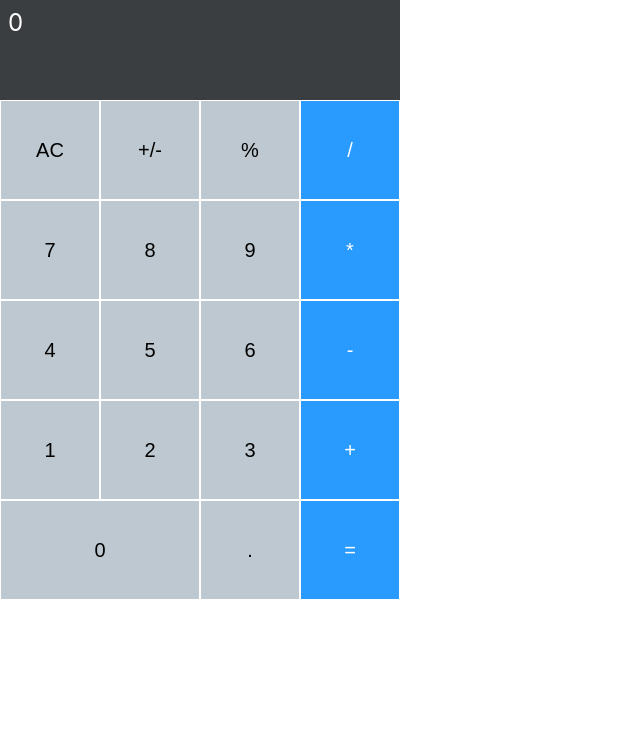
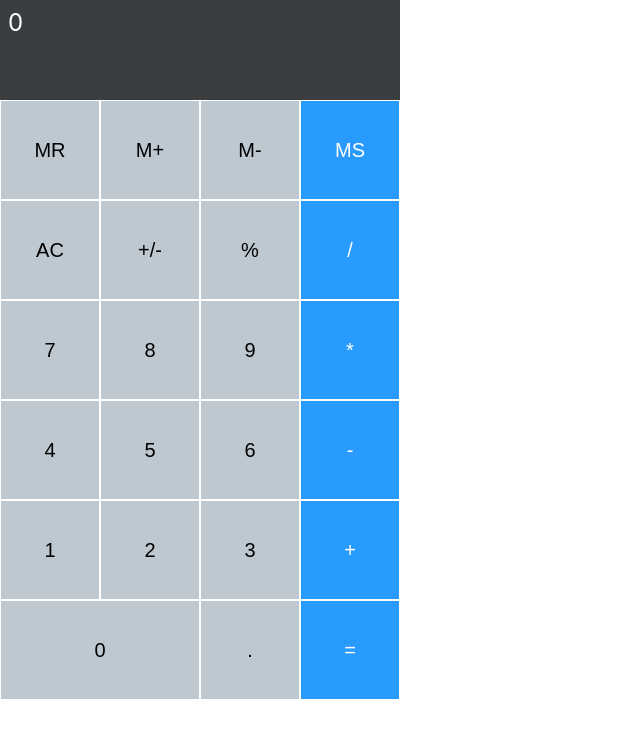
Before and after one commit to amirhallaji/React-Calculator, a React (Create React App) app: page / in a window 1280 px wide. Shown: the top 738 px of the page, without its empty margins (0-640 px from the left). Built offline with nearby package versions, Linux system fonts and the light colour scheme.

Commit message:
starting working on memory

```diff
--- a/src/App.js
+++ b/src/App.js
@@ -13,28 +13,31 @@ class App extends React.Component {
       isPositive: true,
       hasOperator: false,
       resultClicked: false,
+      resultClickedMultiple: false,
       operands: [],
       operators: [],
     };
+  }
+
+  componentDidUpdate = () => {
+
   }
   handlePressDigit = (digit) => {
     this.setState({
       screenText: this.state.screenText === '0' || this.state.hasOperator ? digit.toString() : this.state.screenText + digit.toString(),
       hasOperator: false,
+      // resultClicked: false,
     })
   };
+
   handlePressOperator = (operator) => {
     let tempOperators, tempOperands;
 
     tempOperators = [...this.state.operators, operator];
     tempOperands = [...this.state.operands, parseFloat(this.state.screenText)];
-    if(this.state.resultClicked){
-      tempOperands.splice(0, tempOperands.length-1);
-      console.log('tempoperands after change: ', tempOperands);
+    if (this.state.resultClicked) {
+      tempOperands.splice(0, tempOperands.length - 1);
     }
-
-    console.log('Operands in handleoperator: ', tempOperands);
-    console.log('Operators in handleOperator: ', tempOperators);
 
     let result = 0;
     let lastOperand1, lastOperand2;
@@ -77,11 +80,9 @@ class App extends React.Component {
         operands: tempOperands,
         screenText: this.state.hasOperator ? (tempOperands.length % 2 === 0 ? result.toString() : this.state.screenText.slice(0, this.state.screenText.length - 1) + operator) :
           result.toString() + operator,
-        // (tempOperands.length % 2 == 0) ? result.toString() + operator : '',
         resultClicked: false,
       }, () => {
-        console.log('result in operator: ', result);
-        console.log('tempoperands in operator: ', tempOperands);
+        // console.log('tempoperands in operator: ', tempOperands);
       })
     }
   };
@@ -93,8 +94,10 @@ class App extends React.Component {
       isPositive: true,
       hasOperator: false,
       resultClicked: false,
+      resultClickedMultiple: false,
       operators: [],
       operands: [],
+      memory: [],
     })
   };
   handlePressDot = () => {
@@ -121,14 +124,22 @@ class App extends React.Component {
   };
 
   handlePressResult = () => {
+
     let tempOperands, tempOperators;
     tempOperands = [...this.state.operands, parseFloat(this.state.screenText)];
+    // tempOperands = [...this.state.operands];
     tempOperators = [...this.state.operators];
+
+
+    // tempOperands.push(parseFloat(this.state.screenText));
+    console.log('efrgvbf: ', tempOperands);
+
 
     let lastOperator = tempOperators[tempOperators.length - 1];
     let lastOperand1, lastOperand2;
     lastOperand1 = tempOperands.length - 1;
     lastOperand2 = tempOperands.length - 2;
+
     let result = 0;
     switch (lastOperator) {
       case '+':
@@ -145,20 +156,37 @@ class App extends React.Component {
         break;
     }
     tempOperands.push(result);
-    console.log('result: ', result);
-    // let temp = tempOperands[lastOperand1];
-    // tempOperands[lastOperand1] = result;
-    // tempOperands[lastOperand2] = temp;
-
 
     this.setState({
       resultClicked: true,
       screenText: result.toString(),
+      resultClickedMultiple: true,
     }, () => {
       console.log('tempOperads in handleReuslt: ', tempOperands);
     });
 
   };
+
+  // showScreenText = (tempOperands, tempOperators) => {
+  //   console.log('let"s see: ', this.state.resultClicked);
+  //   let lastOperand1, lastOperand2, lastOperator;
+  //   lastOperand1 = tempOperands.length-1;
+  //   lastOperand2 = tempOperands.length-2;
+  //   lastOperator = tempOperators[tempOperators.length-1];
+  //   console.log('tempoperands in new function: ', tempOperands);
+  //   let result = 0;
+  //   switch(lastOperator){
+  //     case '+':
+  //       result = parseFloat(tempOperands[lastOperand2]) + parseFloat(tempOperands[lastOperand1]);
+  //       console.log('result in new func: ', result);
+  //       break;
+  //   }
+  //   return result.toString();
+  // }
+
+  handleMemory = (memory) => {
+
+  }
 
   render() {
     return (
@@ -171,6 +199,7 @@ class App extends React.Component {
           onPressDot={this.handlePressDot}
           onPressNegator={this.handlePressNegator}
           onPressResult={this.handlePressResult}
+          onPressMemory={this.handleMemory}
         />
       </div>
     );
--- a/src/components/Keypad.js
+++ b/src/components/Keypad.js
@@ -7,9 +7,17 @@ const Keypad = ({
   onPressAC,
   onPressNegator,
   onPressDot,
+  onPressMemory,
 }) => {
   return (
     <>
+      <div>
+        <Key text={"MR"} onClick={() => onPressMemory('mr')} />
+        <Key text={"M+"} onClick={() => onPressMemory('m+')} />
+        <Key text={"M-"} onClick={() => onPressMemory("m-")} />
+        <Key text={"MS"} blue onClick={() => onPressMemory("ms")} />
+
+      </div>
       <div>
         <Key text={"AC"} onClick={onPressAC} />
         <Key text={"+/-"} onClick={onPressNegator} />
```
